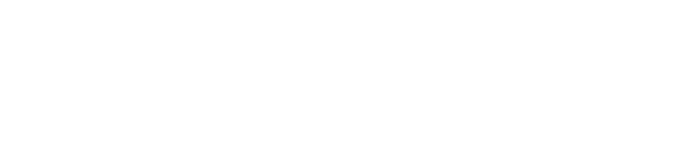
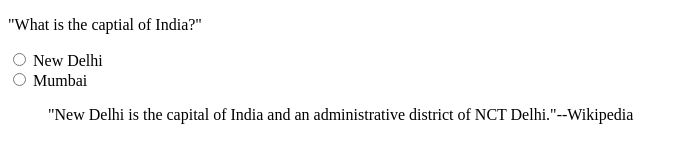
Before and after one commit to acciojob/trivia-choudhary-sourav, a website: page main.html in a window 1280 px wide. Shown: the whole page, without its empty margins (0-687 px from the left). Drawn offline with Linux system fonts and the light colour scheme.

Commit message:
created a submission

```diff
--- a/main.html
+++ b/main.html
@@ -8,6 +8,19 @@
 
 <body>
 	<!-- the entire body must be written by student -->
+	<p>"What is the captial of India?"</p>
+	<form>
+		<label>
+			<input type="radio" name="New Delhi" value="New Delhi">
+			New Delhi
+			<br>
+			<input type="radio" name="Mumbai" value="mumbai">
+			Mumbai
+		</label>
+	</form>
+	<blockquote class=quote>
+		"New Delhi is the capital of India and an administrative district of NCT Delhi."--Wikipedia
+	</blockquote>
     <script type="text/javascript" src="./script.js">
 </script>
 
```
